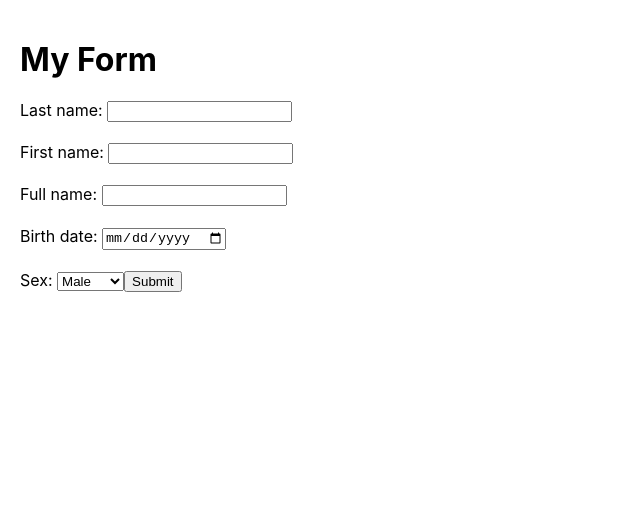
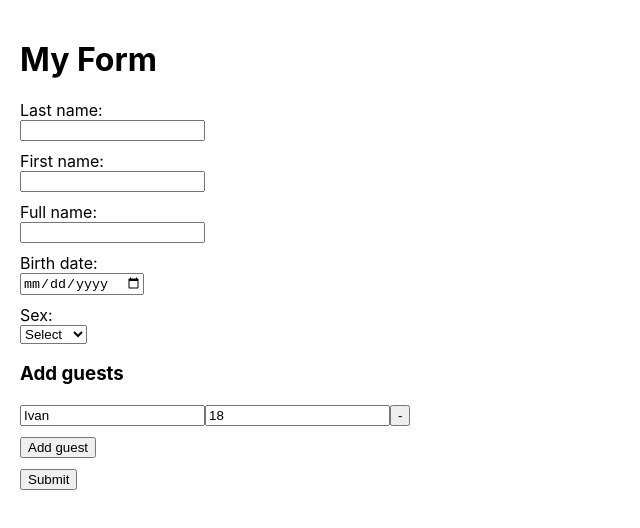
Before and after one commit to EkaterinaRakitina/my-app-formik, a React (Create React App) app: page / in a window 1280 px wide. Shown: the top 528 px of the page, without its empty margins (0-640 px from the left). Built offline with nearby package versions, Linux system fonts and the light colour scheme.

Commit message:
create validation schema, fieldarray

```diff
--- a/package.json
+++ b/package.json
@@ -15,7 +15,8 @@
     "react-dom": "^17.0.2",
     "react-scripts": "5.0.0",
     "typescript": "^4.4.2",
-    "web-vitals": "^2.1.0"
+    "web-vitals": "^2.1.0",
+    "yup": "^0.32.11"
   },
   "scripts": {
     "start": "react-scripts start",
--- a/src/App.css
+++ b/src/App.css
@@ -1,12 +1,28 @@
 .App {
   margin: 40px 0 0 20px;
-}
-
-input {
-  margin-bottom: 20px;
 }
 
 p {
   display: inline-block;
   margin: 0;
 }
+
+button {
+  margin-bottom: 10px;
+}
+.Error-message {
+  color: red;
+}
+
+.Form-control {
+  display: flex;
+  flex-direction: column;
+  margin-bottom: 10px;
+}
+.Form-control input,select {
+  align-self: flex-start;
+}
+
+/* .Guests-block{
+  margin-top: 20px;
+} */
--- a/src/App.tsx
+++ b/src/App.tsx
@@ -1,47 +1,117 @@
 import React from "react";
-import { Formik, Field, Form } from "formik";
+import { Formik, Field, Form, FieldArray, ErrorMessage } from "formik";
+import * as Yup from "yup";
 import "./App.css";
 
 function App() {
+  const genders = ["Male", "Female", "Other"];
+
+  const chooseOption = genders.map((gender, key) => (
+    <option value={gender} key={key}>
+      {gender}
+    </option>
+  ));
+
+  const validationSchema = Yup.object({
+    lastName: Yup.string().required("Required"),
+    firstName: Yup.string().required("Required"),
+    fullName: Yup.string(),
+    birthDate: Yup.date()
+      .required("Required")
+      .default(() => new Date()),
+    sex: Yup.string().required("Please select a gender").oneOf(genders),
+    guests: Yup.array()
+      .of(
+        Yup.object({
+          name: Yup.string().required("Required"),
+          age: Yup.number().required("Required").min(18),
+        })
+      )
+      .min(1),
+  });
+
+  const initialValues = {
+    lastName: "",
+    firstName: "",
+    fullName: "",
+    birthDate: "",
+    sex: "",
+    guests: [{ name: "Ivan", age: 18 }],
+  };
+
   return (
     <div className="App">
       <div>
         <h1>My Form</h1>
         <Formik
-          initialValues={{
-            lastName: "",
-            firstName: "",
-            fullName: "",
-            birthDate: "",
-            sex: "",
-          }}
+          initialValues={initialValues}
+          validationSchema={validationSchema}
           // onSubmit={values => console.log(values)}
           onSubmit={(values, actions) => {
             setTimeout(() => {
               alert(JSON.stringify(values, null, 2));
               actions.setSubmitting(false);
             }, 500);
+            {console.log(values)}
           }}
         >
           {(props) => (
             <Form>
+              <div className="Form-control">
                 <label htmlFor="lastName">Last name: </label>
                 <Field type="text" name="lastName" id="lastName" />
-              <br />
+                <ErrorMessage
+                  className="Error-message"
+                  name="lastName"
+                ></ErrorMessage>
+              </div>
+              <div className="Form-control">
                 <label htmlFor="firstName">First name: </label>
                 <Field type="text" name="firstName" id="firstName" />
-              <br />
+              </div>
+              <div className="Form-control">
                 <label htmlFor="fullName">Full name: </label>
                 <Field type="text" name="fullName" id="fullName" />
-              <br />
+              </div>
+              <div className="Form-control">
                 <label htmlFor="birthDate">Birth date: </label>
                 <Field type="date" name="birthDate" id="birthDate" />
-              <br />
+              </div>
+              <div className="Form-control">
                 <label htmlFor="sex">Sex: </label>
                 <Field as="select" name="sex" id="sex">
-                <option value="mail">Male</option>
-                <option value="femail">Female</option>
+                  <option value={""}>Select</option>
+                  {chooseOption}
                 </Field>
+              </div>
+              <FieldArray
+                name="guests"
+                render={(arrayHelpers) => (
+                  <div className="Guests-block">
+                    <h3>Add guests</h3>
+                    {props.values.guests.length > 0
+                      ? props.values.guests.map((guest, index) => (
+                          <div key={index}>
+                            <Field name={`guests.${index}.name`} />
+                            <Field name={`guests.${index}.age`} />
+                            <button
+                              type="button"
+                              onClick={() => arrayHelpers.remove(index)}
+                            >
+                              -
+                            </button>
+                          </div>
+                        ))
+                      : null}
+                    <button
+                      type="button"
+                      onClick={() => arrayHelpers.push({ name: "", age: "" })}
+                    >
+                      Add guest
+                    </button>
+                  </div>
+                )}
+              />
               <button type="submit">Submit</button>
             </Form>
           )}
```
Also changed, not shown: 1 other file (tests, documents, lock files or other folders). Lines whose indentation alone changed are shown as unchanged.
